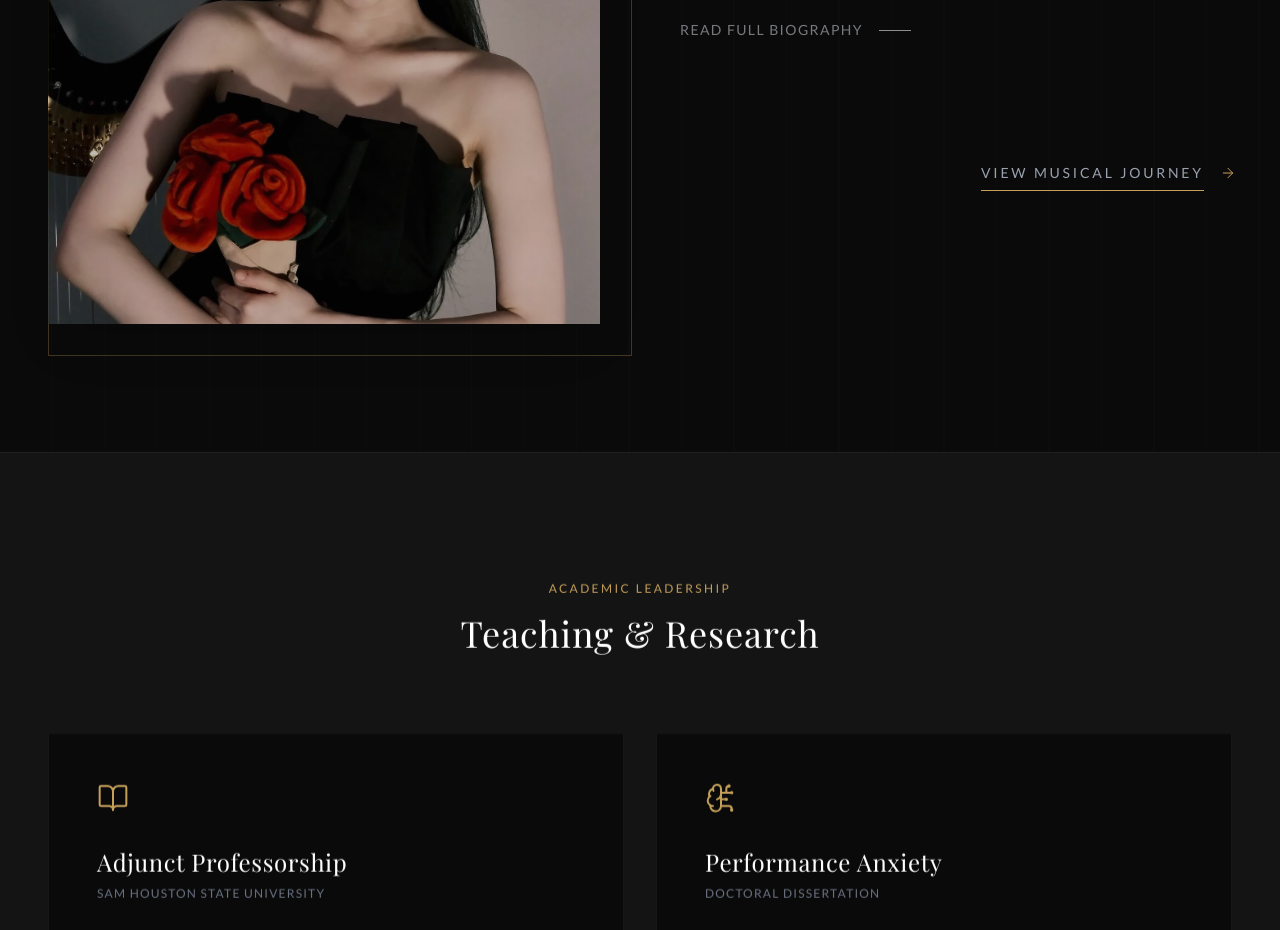
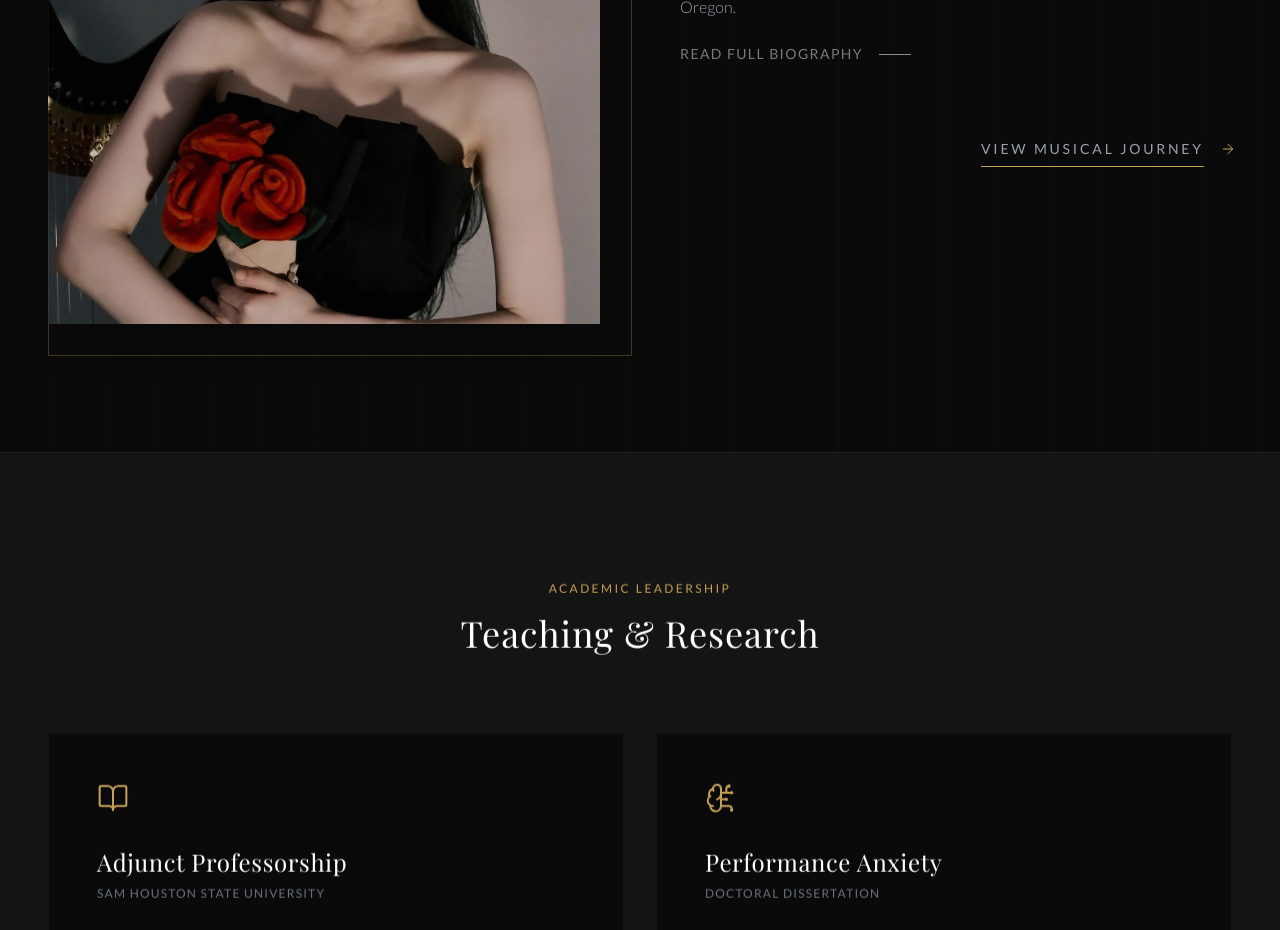
Before and after one commit to Butternctu/yiruimusic, a React (Vite) app: page / in a window 1280 px wide. Shown: the part 1340-2270 px from the top of the page. Built offline with nearby package versions, Linux system fonts and the light colour scheme; a web font is replaced by a local one.

Commit message:
Update margin spacing for VIEW MUSICAL JOURNEY button

```diff
--- a/src/components/About.jsx
+++ b/src/components/About.jsx
@@ -96,7 +96,7 @@ const About = () => {
               <span>{showFullBio ? "Show Less" : "Read Full Biography"}</span>
               <span className="ml-4 w-8 h-px bg-white group-hover:bg-gold transition-colors"></span>
             </button>
-            <div className={`self-center md:self-end transition-all duration-700 mt-12 ${!showFullBio ? 'md:mt-24' : ''}`}>
+            <div className={`self-center md:self-end transition-all duration-700 mt-6 ${!showFullBio ? 'md:mt-12' : ''}`}>
               <Link
                 to="/journey"
                 ref={journeyBtnRef}
```
